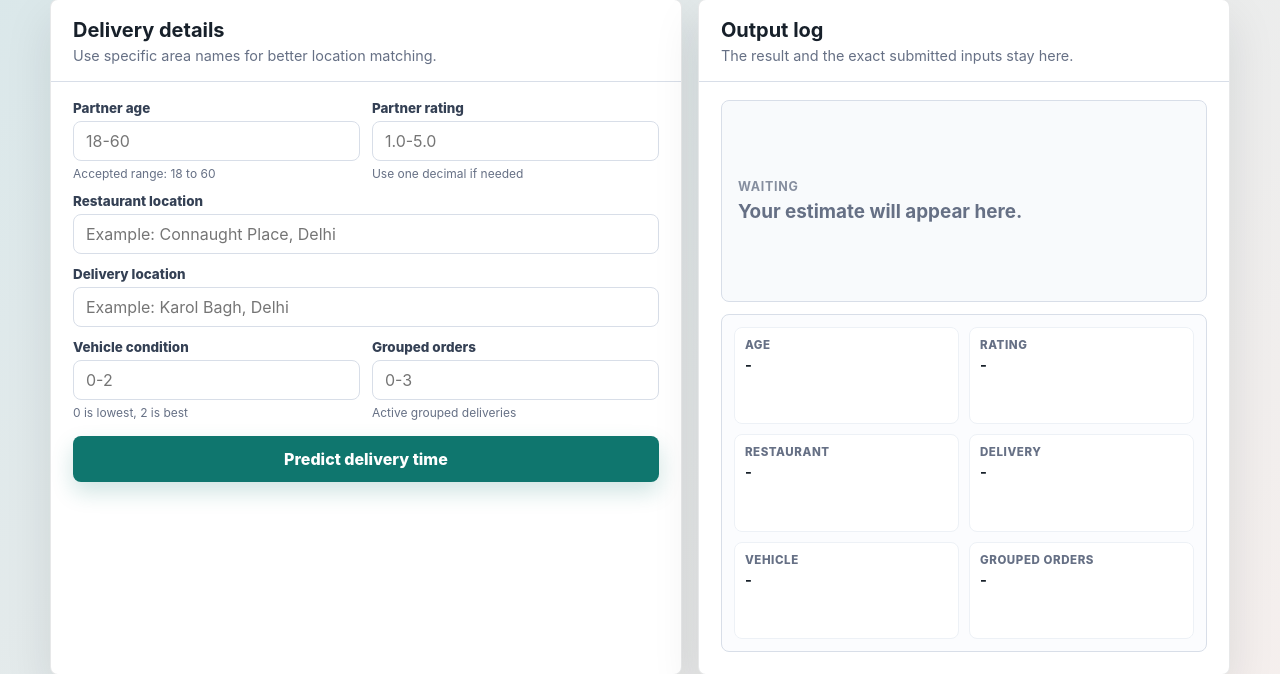
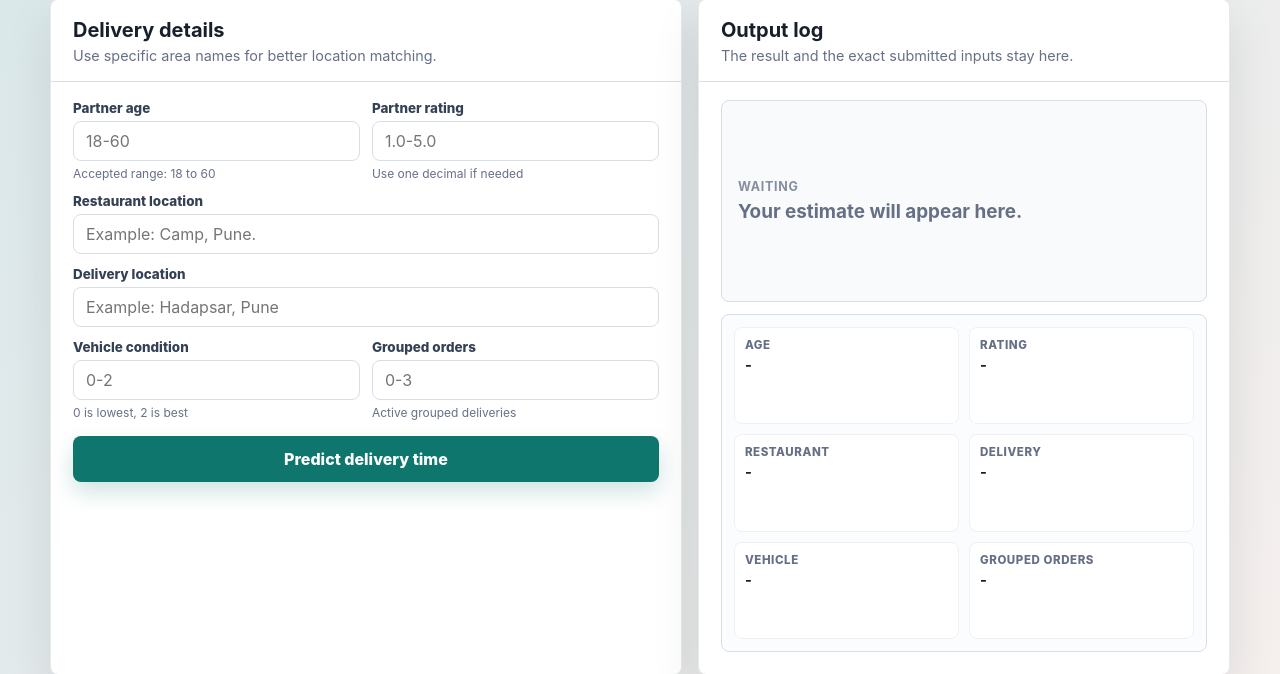
Before and after one commit to YASH-ANPAT/food-delivery-time-prediction, a Flask app: page / in a window 1280 px wide. Shown: the part 107-781 px from the top of the page. Run offline with Flask 3, Linux system fonts and the light colour scheme; parts of the project's set-up code (start-up, migrations or seed data) failed here and were passed over.

```diff
--- a/templates/index.html
+++ b/templates/index.html
@@ -340,12 +340,12 @@
 
                     <div class="field wide">
                         <label for="restaurant">Restaurant location</label>
-                        <input id="restaurant" type="text" name="restaurant" value="{{ form_values.get('restaurant', '') }}" placeholder="Example: Connaught Place, Delhi" required>
+                        <input id="restaurant" type="text" name="restaurant" value="{{ form_values.get('restaurant', '') }}" placeholder="Example: Camp, Pune." required>
                     </div>
 
                     <div class="field wide">
                         <label for="delivery">Delivery location</label>
-                        <input id="delivery" type="text" name="delivery" value="{{ form_values.get('delivery', '') }}" placeholder="Example: Karol Bagh, Delhi" required>
+                        <input id="delivery" type="text" name="delivery" value="{{ form_values.get('delivery', '') }}" placeholder="Example: Hadapsar, Pune" required>
                     </div>
 
                     <div class="field">
```
